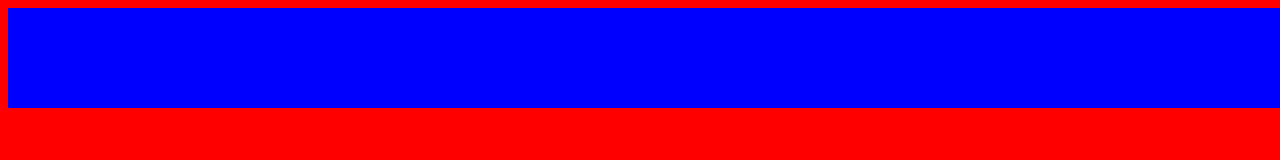
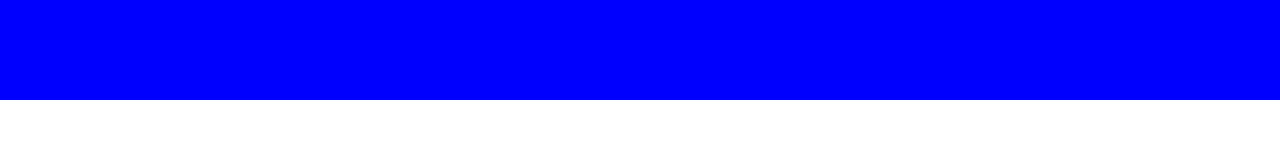
Before and after one commit to PiotrRynio/CodersCamp2021.Project-1.JavaScript, a website built with Vite: page index.html in a window 1280 px wide. Built offline with nearby package versions, Linux system fonts and the light colour scheme.

Commit message:
Add basic style setup

```diff
--- a/src/scss/_main.scss
+++ b/src/scss/_main.scss
@@ -1,4 +1,4 @@
 body {
-  width: 100%;
-  background-color: red;
+  font-size: 10px;
+  font-family: $font-family-primary;
 }
--- a/src/scss/_reset.scss
+++ b/src/scss/_reset.scss
@@ -1 +1,5 @@
-.aaa{}
+* {
+  margin: 0;
+  padding: 0;
+  box-sizing: border-box;
+}
--- a/src/scss/_vars.scss
+++ b/src/scss/_vars.scss
@@ -1 +1 @@
-.aaa{}
+$font-family-primary: 'Montserrat', sans-serif;
--- a/src/scss/style.scss
+++ b/src/scss/style.scss
@@ -1,6 +1,9 @@
 @import 'reset';
 @import 'vars';
 @import 'main';
+
+// * FONTS
+@import url('https://fonts.googleapis.com/css2?family=Montserrat:wght@400;700&display=swap');
 
 // * COMPONENTS
 @import 'components/example';
```
